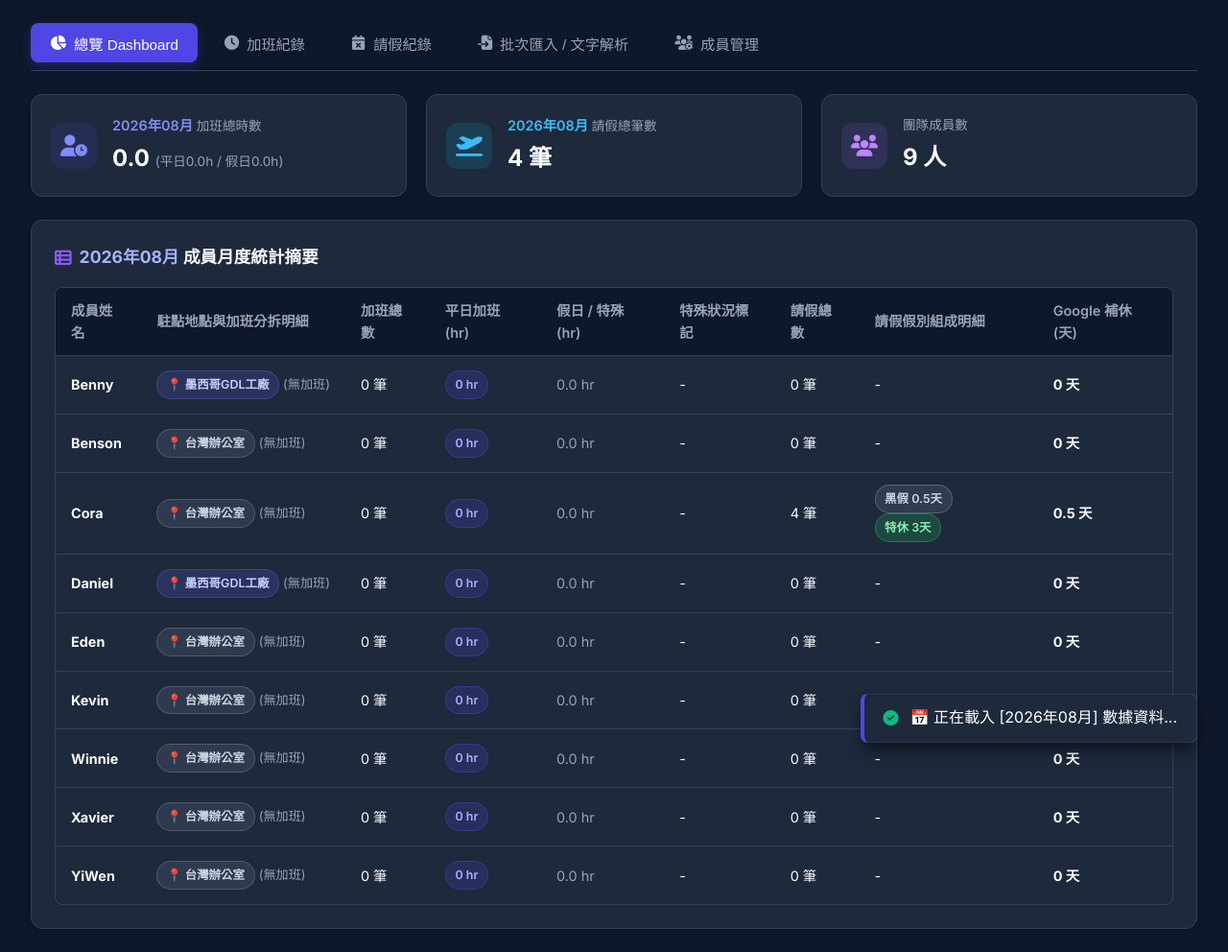
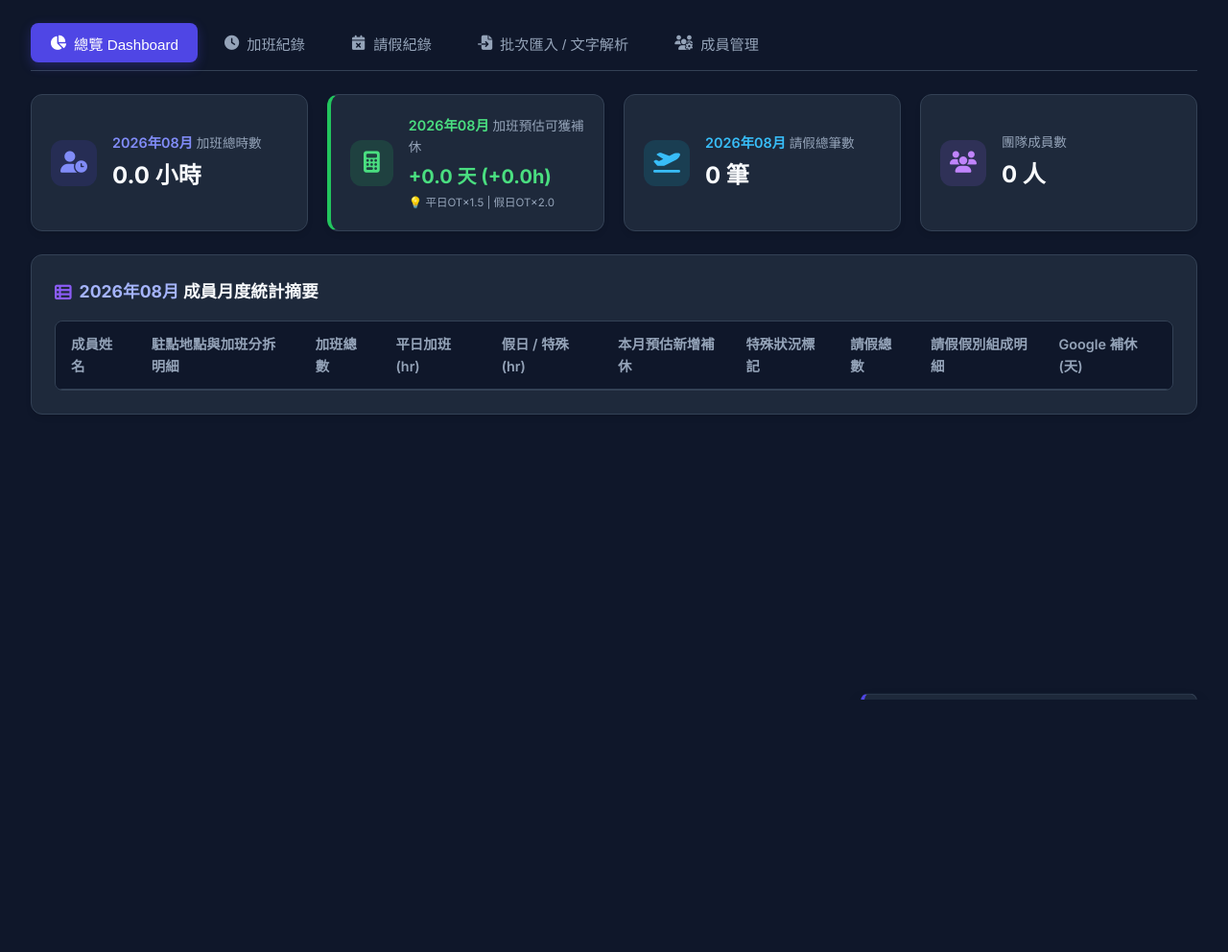
Before and after one commit to XavierH1558/Overwork_table, a Flask app: page / in a window 1280 px wide. Shown: the part 71-1063 px from the top of the page at 96% size. After the commit the page ends 800 px from the top, so only its background shows below. Run offline with Flask 2, Linux system fonts and the light colour scheme; data comes from the database, SQL or seed files in the repository; lists and menus that the app fills with data are empty.

Commit message:
Add estimated new Google comp leave calculation (Weekday x1.5 / Weekend x2.0) to Dashboard

```diff
--- a/database.py
+++ b/database.py
@@ -853,6 +853,8 @@
         team_total_hours = 0.0
         team_weekday_hours = 0.0
         team_weekend_hours = 0.0
+        team_est_comp_hours = 0.0
+        team_est_comp_days = 0.0
 
         for name in names:
             # Overtime breakdown: query all overtime records for this member
@@ -1001,6 +1003,13 @@
 
             m_remaining = m_quota - m_used_overall
 
+            # Estimated new Google comp leave earned from this month's overtime (Weekday x 1.5, Weekend x 2.0)
+            est_comp_hours = (weekday_ot_hours * 1.5) + (weekend_ot_hours * 2.0)
+            est_comp_days = est_comp_hours / 8.0
+
+            team_est_comp_hours += est_comp_hours
+            team_est_comp_days += est_comp_days
+
             stats_list.append({
                 "name": name,
                 "location": get_member_location_at_date(name, f"{month or '2026/07'}/15"),
@@ -1010,6 +1019,8 @@
                 "weekday_ot_hours": round(weekday_ot_hours, 2),
                 "weekend_ot_hours": round(weekend_ot_hours, 2),
                 "overtime_hours": round(ot_hours, 2),
+                "est_comp_hours": est_comp_hours,
+                "est_comp_days": est_comp_days,
                 "special_ot_count": special_ot_count,
                 "special_reasons": list(dict.fromkeys(special_reasons_list)),
                 "leave_breakdown": leave_breakdown,
@@ -1031,5 +1042,7 @@
             "stats": stats_list,
             "team_total_hours": round(team_total_hours, 2),
             "team_weekday_hours": round(team_weekday_hours, 2),
-            "team_weekend_hours": round(team_weekend_hours, 2)
+            "team_weekend_hours": round(team_weekend_hours, 2),
+            "team_est_comp_hours": team_est_comp_hours,
+            "team_est_comp_days": team_est_comp_days
         }
--- a/templates/index.html
+++ b/templates/index.html
@@ -572,6 +572,14 @@
                         <div class="stat-value" id="stat-total-ot">0.0 小時</div>
                     </div>
                 </div>
+                <div class="stat-card" style="border-left: 4px solid #22c55e;">
+                    <div class="stat-icon" style="background: rgba(34, 197, 94, 0.15); color: #4ade80;"><i class="fa-solid fa-calculator"></i></div>
+                    <div class="stat-info">
+                        <h4 id="statEstCompTitle">當月加班預估可獲補休</h4>
+                        <div class="stat-value" id="stat-est-comp" style="color: #4ade80; font-size: 1.25rem; font-weight: 700;">+0.0 天 (+0.0h)</div>
+                        <div style="font-size: 0.72rem; color: var(--text-muted); margin-top: 2px;">💡 平日OT×1.5 | 假日OT×2.0</div>
+                    </div>
+                </div>
                 <div class="stat-card">
                     <div class="stat-icon icon-lv"><i class="fa-solid fa-plane-departure"></i></div>
                     <div class="stat-info">
@@ -605,6 +613,7 @@
                                 <th>加班總數</th>
                                 <th>平日加班 (hr)</th>
                                 <th>假日 / 特殊 (hr)</th>
+                                <th>本月預估新增補休</th>
                                 <th>特殊狀況標記</th>
                                 <th>請假總數</th>
                                 <th>請假假別組成明細</th>
@@ -1397,6 +1406,9 @@
             const leaveTitle = document.getElementById('statLeaveTitle');
             if (leaveTitle) leaveTitle.innerHTML = `<span style="color:#38bdf8;font-size:0.9rem;font-weight:600;">${monthZh}</span> 請假總筆數`;
 
+            const estTitleEl = document.getElementById('statEstCompTitle');
+            if (estTitleEl) estTitleEl.innerHTML = `<span style="color:#4ade80;font-size:0.9rem;font-weight:600;">${monthZh}</span> 加班預估可獲補休`;
+
             const res = await fetch(`/api/stats?month=${encodeURIComponent(month)}`);
             const data = await res.json();
 
@@ -1404,6 +1416,8 @@
             let totalOt = data.team_total_hours || 0;
             let teamWeekday = data.team_weekday_hours || 0;
             let teamWeekend = data.team_weekend_hours || 0;
+            let teamEstHours = data.team_est_comp_hours || 0;
+            let teamEstDays = data.team_est_comp_days || 0;
             let totalLeave = 0;
 
             const tbody = document.getElementById('summaryTableBody');
@@ -1413,6 +1427,8 @@
                 const otCount = item.ot_count !== undefined ? item.ot_count : 0;
                 const weekdayOt = item.weekday_ot_hours !== undefined ? item.weekday_ot_hours : 0;
                 const weekendOt = item.weekend_ot_hours !== undefined ? item.weekend_ot_hours : 0;
+                const estHours = item.est_comp_hours !== undefined ? item.est_comp_hours : 0;
+                const estDays = item.est_comp_days !== undefined ? item.est_comp_days : 0;
                 const spCount = item.special_ot_count || 0;
                 const spReasons = (item.special_reasons || []).join(', ');
 
@@ -1429,6 +1445,11 @@
                 const weekendBadge = weekendOt > 0
                     ? `<span class="badge" style="background:rgba(245,158,11,0.2);color:#fcd34d;border:1px solid rgba(245,158,11,0.4);">${weekendOt} hr</span>`
                     : `<span style="color: var(--text-muted); font-size: 0.9rem;">0.0 hr</span>`;
+
+                const estTitle = `當月加班預估換算補休細節：\n• 平日加班：${weekdayOt}h × 1.5 = ${weekdayOt * 1.5}h\n• 假日加班：${weekendOt}h × 2.0 = ${weekendOt * 2.0}h\n• 總換算補休：${estHours}h / 8 = ${estDays}天`;
+                const estBadge = estHours > 0
+                    ? `<span class="badge" style="background:rgba(34,197,94,0.18);color:#4ade80;border:1px solid rgba(34,197,94,0.35);cursor:help;" title="${estTitle}"><i class="fa-solid fa-plus"></i> ${estDays} 天 <span style="font-size:0.75rem;opacity:0.85;">(+${estHours}h)</span></span>`
+                    : `<span style="color:var(--text-muted);font-size:0.88rem;">-</span>`;
 
                 const leaveBreakdown = item.leave_breakdown || [];
                 let leaveDetailHtml = '-';
@@ -1469,16 +1490,17 @@
                     locDetailHtml = `<span class="badge" style="background:rgba(148,163,184,0.15);color:#cbd5e1;">📍 ${item.location || '-'}</span>`;
                 }
 
-                const mQuota = item.google_comp_quota !== undefined ? item.google_comp_quota : 0;
-                const mUsed = item.google_comp_used_total !== undefined ? item.google_comp_used_total : 0;
-                const mPending = item.google_comp_pending_total !== undefined ? item.google_comp_pending_total : 0;
-                const mRem = item.google_comp_remaining !== undefined ? item.google_comp_remaining : (mQuota - mUsed);
+                const deductedDetails = (item.google_comp_deducted_details || []).join('\n');
+                const pendingDetails = (item.google_comp_pending_details || []).join('\n');
+
+                const usedTitle = deductedDetails ? `title="累計已扣補休紀錄明細：\n${deductedDetails}" style="cursor:help; border-bottom:1px dashed rgba(255,255,255,0.4);"` : '';
+                const pendingTitle = pendingDetails ? `title="待扣補休紀錄明細：\n${pendingDetails}" style="cursor:help; border-bottom:1px dashed rgba(245,158,11,0.5);"` : '';
 
                 const compStyle = mRem > 0 ? 'color: #38bdf8; font-weight: bold;' : 'color: #ef4444; font-weight: bold;';
-                const pendingInfo = mPending > 0 ? ` <span style="color:#fcd34d; font-size:0.75rem; white-space:nowrap;">(待扣 ${mPending}天)</span>` : '';
+                const pendingInfo = mPending > 0 ? ` <span style="color:#fcd34d; font-size:0.75rem; white-space:nowrap;" ${pendingTitle}>(待扣 ${mPending}天)</span>` : '';
 
                 const compDisplay = mQuota > 0
-                    ? `<div><strong>${googleComp} 天</strong>${pendingInfo}</div><div style="font-size: 0.78rem; color: var(--text-muted); margin-top:2px;">總額 ${mQuota}天 | 已扣 ${mUsed}天 | <span style="${compStyle}">最新剩 ${mRem}天</span></div>`
+                    ? `<div><strong>${googleComp} 天</strong>${pendingInfo}</div><div style="font-size: 0.78rem; color: var(--text-muted); margin-top:2px;">總額 ${mQuota}天 | <span ${usedTitle}>已扣 ${mUsed}天</span> | <span style="${compStyle}">最新剩 ${mRem}天</span></div>`
                     : `<div><strong>${googleComp} 天</strong>${pendingInfo}</div>`;
 
                 const tr = document.createElement('tr');
@@ -1488,6 +1510,7 @@
                     <td>${otCount} 筆</td>
                     <td><span class="badge badge-ot">${weekdayOt} hr</span></td>
                     <td>${weekendBadge}</td>
+                    <td>${estBadge}</td>
                     <td>${spDisplay}</td>
                     <td>${leaveCount} 筆</td>
                     <td>${leaveDetailHtml}</td>
@@ -1498,6 +1521,11 @@
 
             document.getElementById('stat-total-ot').innerHTML = `${totalOt.toFixed(1)} <span style="font-size:0.85rem;font-weight:normal;color:var(--text-muted);">(平日${teamWeekday.toFixed(1)}h / 假日${teamWeekend.toFixed(1)}h)</span>`;
             document.getElementById('stat-total-leave').textContent = `${totalLeave} 筆`;
+
+            const statEstComp = document.getElementById('stat-est-comp');
+            if (statEstComp) {
+                statEstComp.textContent = `+${teamEstDays} 天 (+${teamEstHours}h)`;
+            }
             document.getElementById('stat-member-count').textContent = `${statsList.length} 人`;
         }
 
```
